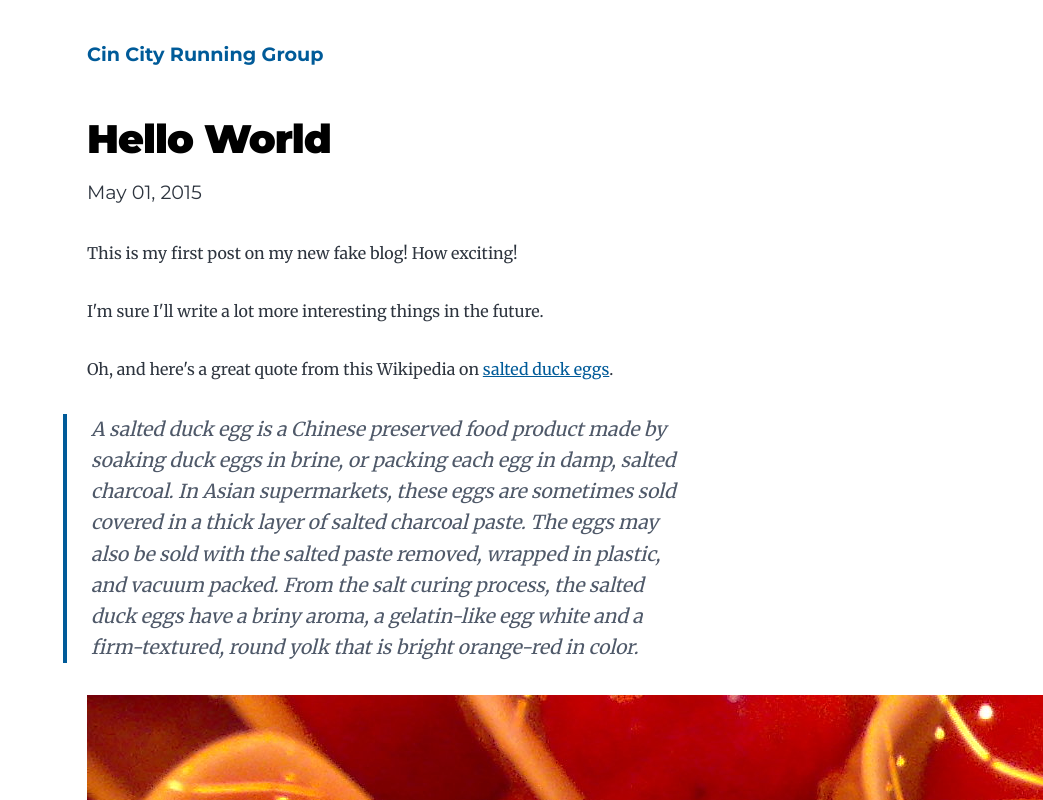
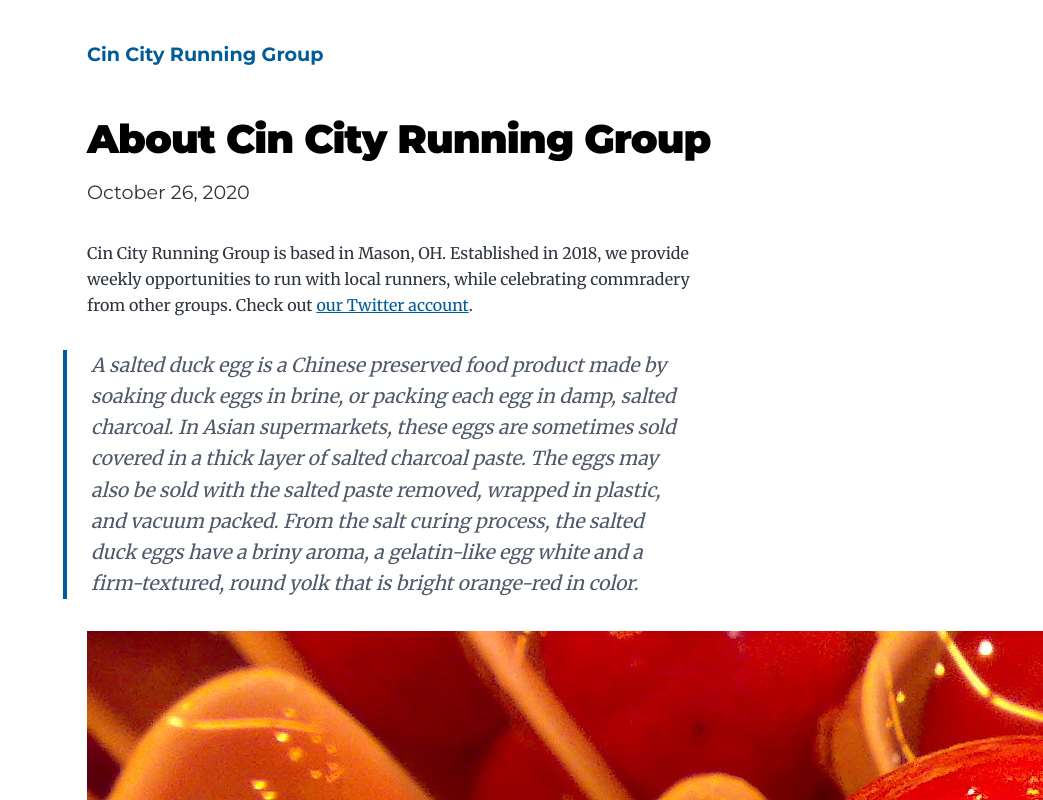
Before and after one commit to lauchlinmac/website2, a Gatsby site: page /hello-world/ in a window 1280 px wide. Shown: the top 800 px of the page, without its empty margins (237-1280 px from the left). Built offline with nearby package versions, Linux system fonts and the light colour scheme; Gatsby itself is replaced by a stand-in of ours; some packages are replaced by stand-ins of ours.

Commit message:
Changin the blog

```diff
--- a/content/blog/hello-world/index.md
+++ b/content/blog/hello-world/index.md
@@ -1,15 +1,11 @@
 ---
-title: Hello World
-date: "2015-05-01T22:12:03.284Z"
-description: "Hello World"
+title: About Cin City Running Group
+date: "2020-10-26"
+description: "About the group"
 ---
 
-This is my first post on my new fake blog! How exciting!
-
-I'm sure I'll write a lot more interesting things in the future.
-
-Oh, and here's a great quote from this Wikipedia on
-[salted duck eggs](https://en.wikipedia.org/wiki/Salted_duck_egg).
+Cin City Running Group is based in Mason, OH. Established in 2018, we provide weekly opportunities to run with local runners, while celebrating commradery from other groups. Check out
+[our Twitter account](https://twitter.com/cincityrun).
 
 > A salted duck egg is a Chinese preserved food product made by soaking duck
 > eggs in brine, or packing each egg in damp, salted charcoal. In Asian
```
